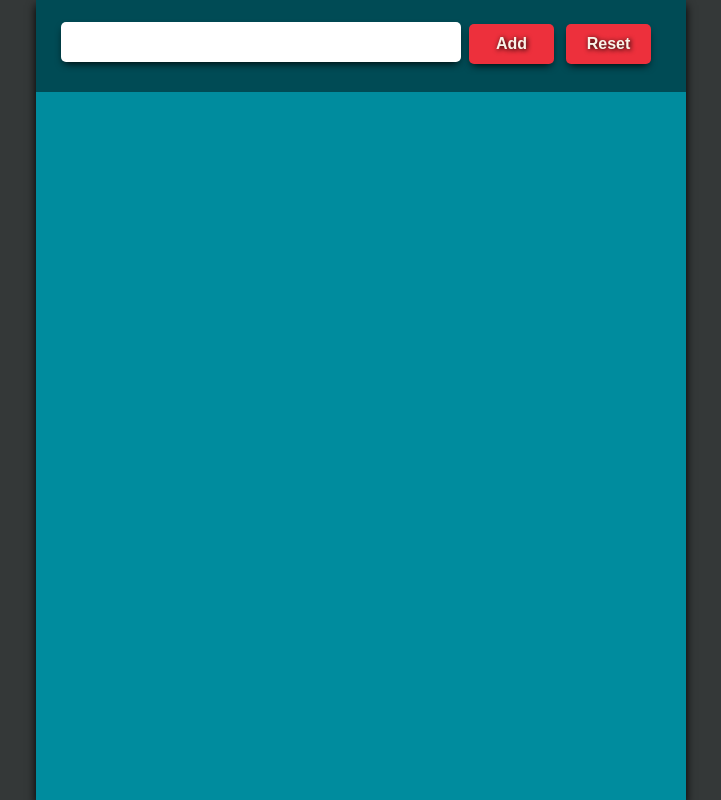
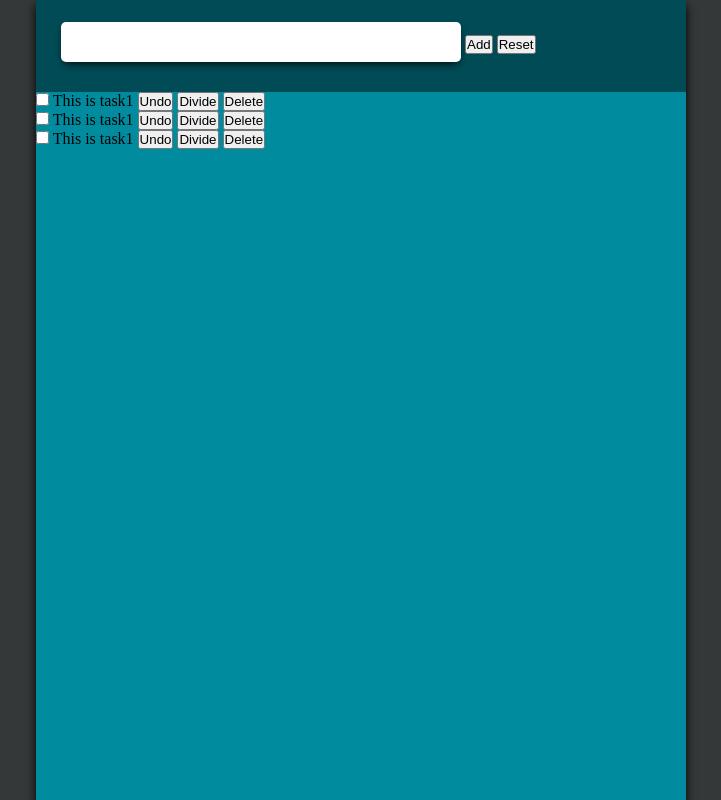
Before and after one commit to rafaeladel/JS-simple-todo-list, a plain HTML site: page index.html in a window 1280 px wide. Shown: the whole page, without its empty margins (279-1000 px from the left). Drawn offline with Linux system fonts and the light colour scheme.

Commit message:
determined the dynamically added main taks and sub task markup

```diff
--- a/index.html
+++ b/index.html
@@ -10,14 +10,34 @@
             <div id="taskInput">
                 <div id="controllers">
                     <input type="text" name="mainTask" id="mainTask">
-                    <input type="button" name="addMain" id="addMain" value="Add">
-                    <input type="button" name="resetMain" id="resetMain" value="Reset">
+                    <button id="addMain">Add</button>
+                    <button id="resetMain">Reset</button>
                 </div>
             </div>
-            <div id="tasks">
-                    <div id="newtask">
-
+            <div id="wholetasksWrapper">
+                <div class="wholeTask">
+                    <div class="mainTask">
+                        <input type="checkbox" name="task1" id="task1">
+                        <label for="task1">This is task1</label>
+                        <button id="undo">Undo</button>
+                        <button id="divide">Divide</button>
+                        <button id="delete">Delete</button>
                     </div>
+                    <div class="subTask">
+                        <input type="checkbox" name="task1" id="task1">
+                        <label for="task1">This is task1</label>
+                        <button id="undo">Undo</button>
+                        <button id="divide">Divide</button>
+                        <button id="delete">Delete</button>
+                    </div>
+                    <div class="subTask">
+                        <input type="checkbox" name="task1" id="task1">
+                        <label for="task1">This is task1</label>
+                        <button id="undo">Undo</button>
+                        <button id="divide">Divide</button>
+                        <button id="delete">Delete</button>
+                    </div>
+                </div>
             </div>
         </div>
     </body>
```
